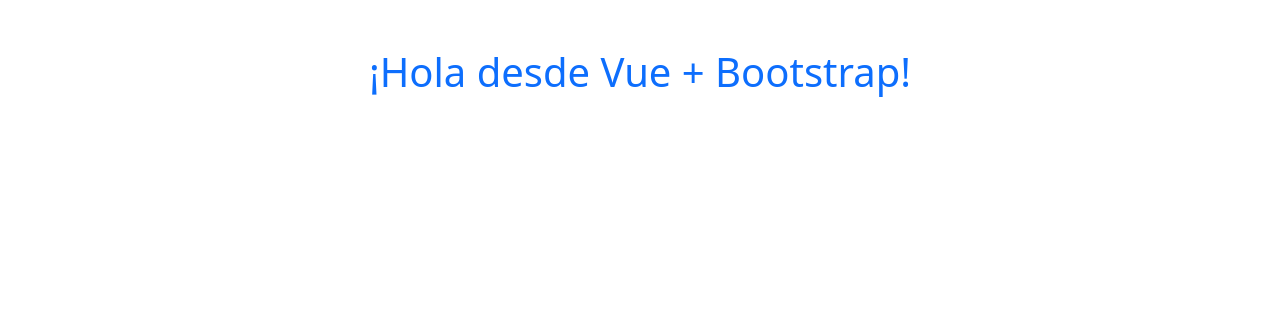
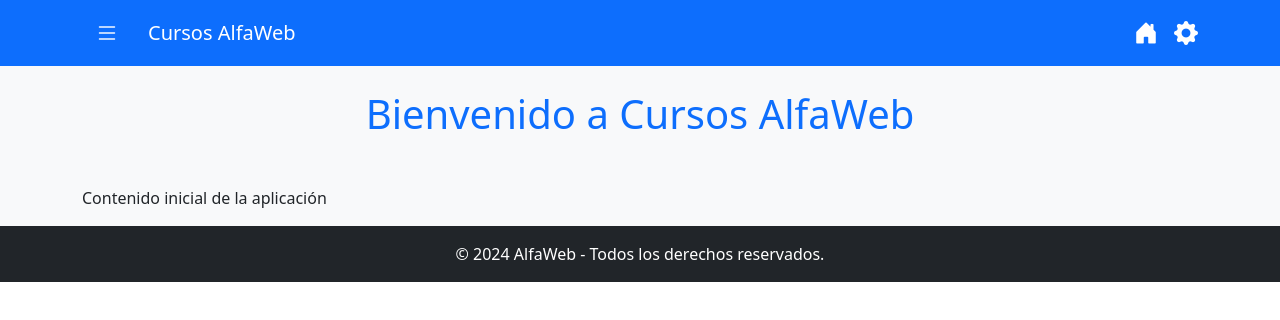
Before and after one commit to vandalit/vue-curso-boot-v2, a Vue app: page / in a window 1280 px wide. Shown: the top 320 px of the page. Built offline with nearby package versions, Linux system fonts and the light colour scheme.

Commit message:
componentes

```diff
--- a/src/App.vue
+++ b/src/App.vue
@@ -1,7 +1,35 @@
 <template>
-    <div class="container mt-5">
-        <h1 class="text-center text-primary">
-            ¡Hola desde Vue + Bootstrap!
-        </h1>
-    </div>
+  <div id="app" class="bg-light">
+    <!-- Aquí insertaremos el NavBar más adelante -->
+    <Navbar />
+    <header>
+      <h1 class="text-center p-4 text-primary">Bienvenido a Cursos AlfaWeb</h1>
+    </header>
+
+    <!-- Contenido principal, donde podrían ir las vistas o componentes -->
+    <main class="container mt-4">
+      <!-- Ejemplo de contenido provisional -->
+      <p>Contenido inicial de la aplicación</p>
+    </main>
+
+    <!-- Aquí insertaremos el Footer más adelante -->
+     <Footer />
+  </div>
 </template>
+
+<script>
+import Navbar from './components/AppNavbar.vue';
+import Footer from './components/AppFooter.vue';
+
+export default {
+  name: 'App',
+  components: {
+    Navbar,
+    Footer
+  }
+}
+</script>
+
+<style>
+/* Opcional: Estilos locales o globales */
+</style>
--- /dev/null
+++ b/src/components/AppFooter.vue
@@ -0,0 +1,17 @@
+<template>
+  <footer class="bg-dark text-white p-3 text-center">
+    <div class="container">
+      <p class="m-0">© 2024 AlfaWeb - Todos los derechos reservados.</p>
+    </div>
+  </footer>
+</template>
+
+<script>
+export default {
+  name: 'Footer'
+}
+</script>
+
+<style scoped>
+/* Estilos propios del footer si lo deseas */
+</style>
--- /dev/null
+++ b/src/components/AppNavbar.vue
@@ -0,0 +1,35 @@
+<template>
+  <nav class="navbar navbar-expand-lg navbar-dark bg-primary">
+    <div class="container">
+      <!-- Botón hamburguesa (icono) -->
+      <button class="btn text-white me-3">
+        <i class="bi bi-list" style="font-size: 1.5rem;"></i>
+      </button>
+
+      <!-- Título o logo -->
+      <a class="navbar-brand" href="#">
+        Cursos AlfaWeb
+      </a>
+
+      <!-- Iconos a la derecha -->
+      <div class="ms-auto d-flex align-items-center">
+        <a href="#" class="text-white me-3">
+          <i class="bi bi-house-door-fill" style="font-size:1.5rem;"></i>
+        </a>
+        <a href="#" class="text-white">
+          <i class="bi bi-gear-fill" style="font-size:1.5rem;"></i>
+        </a>
+      </div>
+    </div>
+  </nav>
+</template>
+
+<script>
+export default {
+  name: 'Navbar'
+}
+</script>
+
+<style scoped>
+/* Estilos propios si los necesitas */
+</style>
```
Also changed, not shown: src/components/CourseCard.vue (added, +28 -0 lines).
